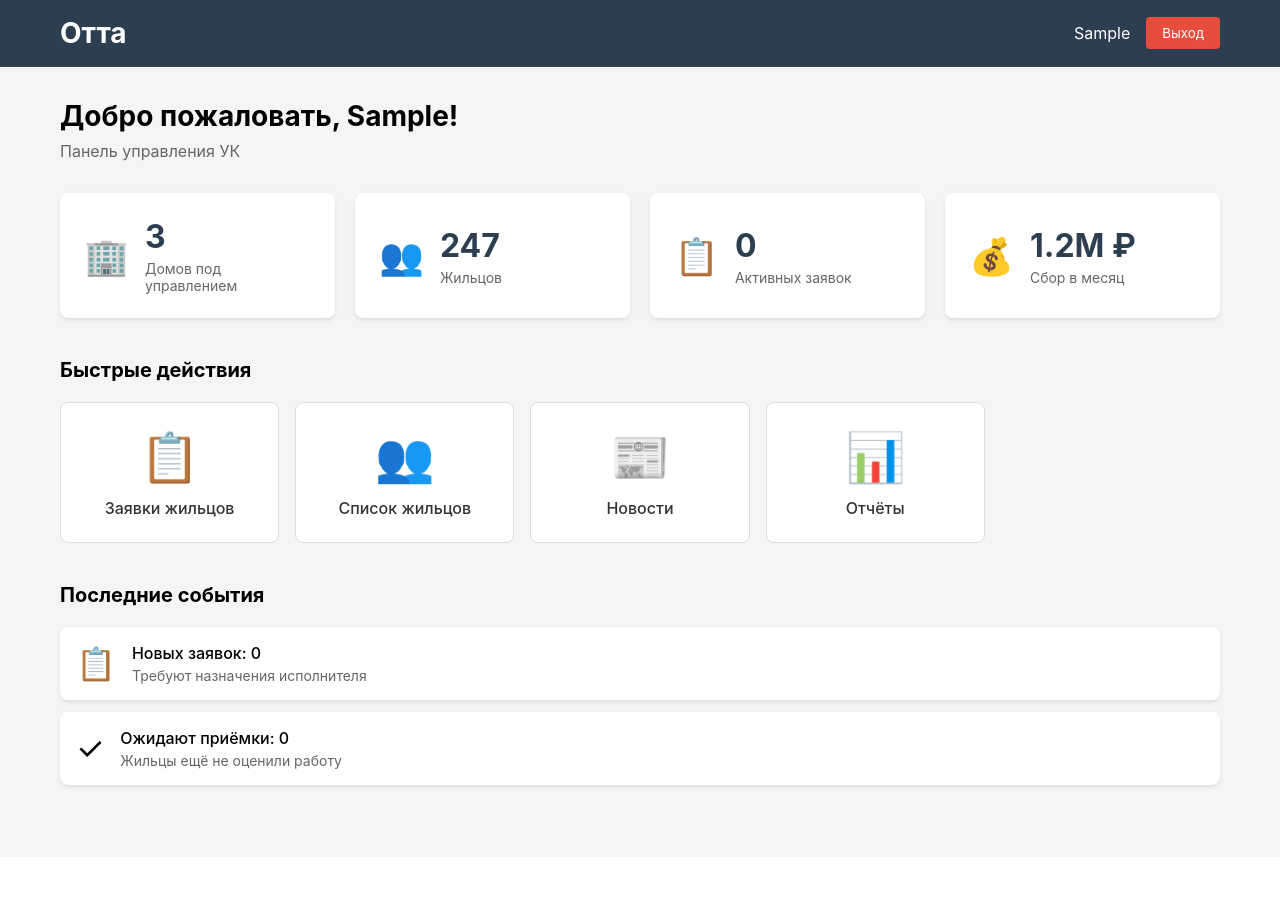
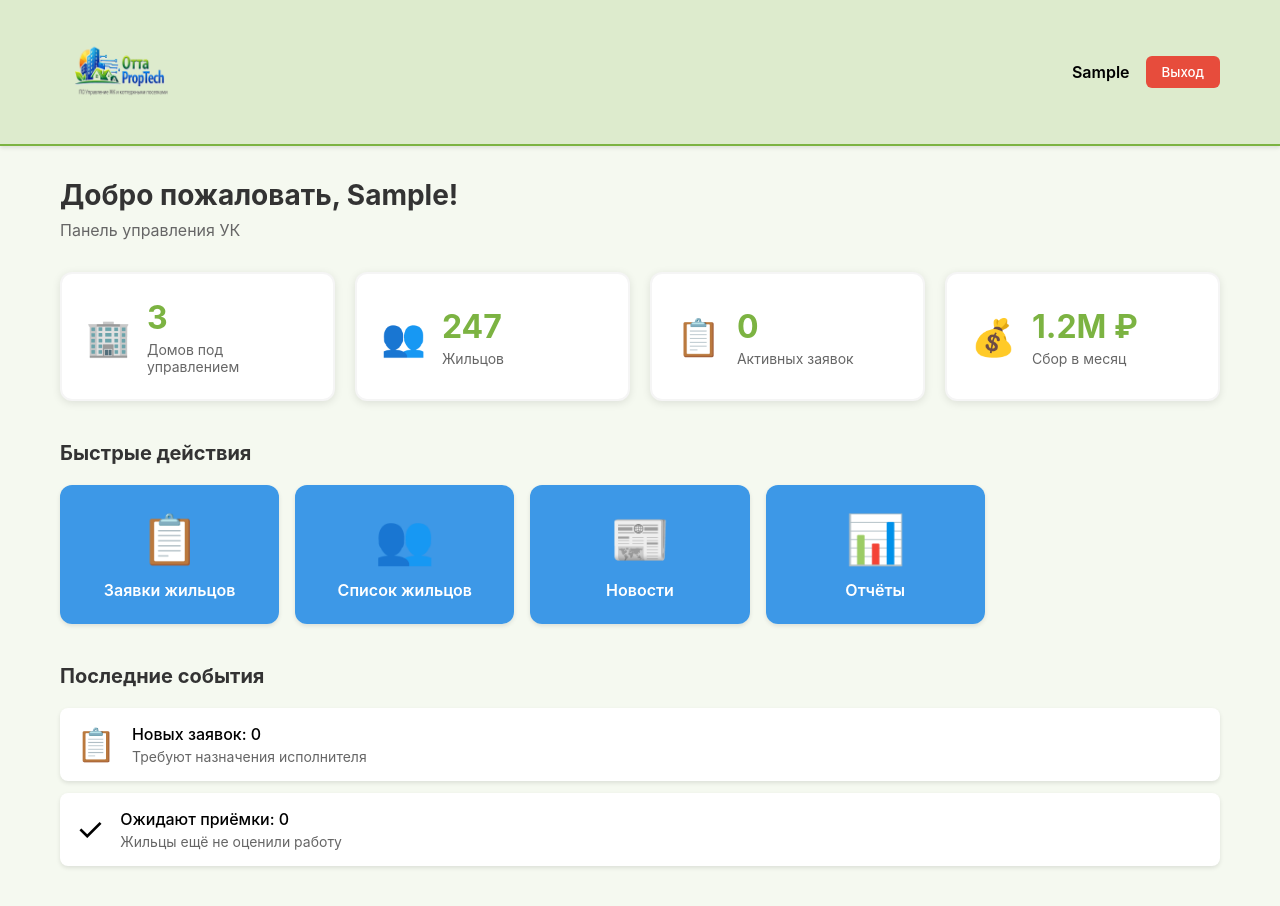
Before and after one commit to beshkarev-hue/smart-zhk-mvp, a React (Create React App) app in the folder frontend/: page /manager/dashboard in a window 1280 px wide. Shown: the top 906 px of the page. Before the commit the page ends 857 px from the top, so only its background shows below. Built offline with nearby package versions, Linux system fonts and the light colour scheme; no server answers; sample sign-in values are in the browser's storage.

Commit message:
Apply consistent branding to all roles: green/blue theme, logo 120px

```diff
--- /dev/null
+++ b/frontend/src/components/Logo.tsx
@@ -0,0 +1,46 @@
+import React from 'react';
+
+interface LogoProps {
+  size?: 'small' | 'medium' | 'large';
+  showText?: boolean;
+}
+
+const Logo: React.FC<LogoProps> = ({ size = 'medium', showText = true }) => {
+  const sizes = {
+    small: { height: 50, fontSize: 18 },
+    medium: { height: 80, fontSize: 24 },
+    large: { height: 120, fontSize: 32 },
+  };
+
+  const currentSize = sizes[size];
+
+  return (
+    <div style={styles.container}>
+      <img
+        src="/assets/logo.png"
+        alt="Отта PropTech"
+        style={{ height: currentSize.height, width: 'auto' }}
+      />
+      {showText && (
+        <span style={{ ...styles.text, fontSize: currentSize.fontSize }}>
+          Отта
+        </span>
+      )}
+    </div>
+  );
+};
+
+const styles: Record<string, React.CSSProperties> = {
+  container: {
+    display: 'flex',
+    alignItems: 'center',
+    gap: '12px',
+  },
+  text: {
+    fontWeight: 'bold',
+    color: '#7CB342',
+    fontFamily: 'Arial, sans-serif',
+  },
+};
+
+export default Logo;
--- a/frontend/src/pages/executor/ExecutorDashboardPage.tsx
+++ b/frontend/src/pages/executor/ExecutorDashboardPage.tsx
@@ -1,4 +1,6 @@
 import React, { useEffect, useState } from 'react';
+import Logo from '../../components/Logo';
+import { colors } from '../../theme/colors';
 import { useNavigate } from 'react-router-dom';
 import { authService, requestsService } from '../../services/api';
 import { Request } from '../../types';
@@ -170,7 +172,7 @@ const ExecutorDashboardPage: React.FC = () => {
     <div style={styles.container}>
       <header style={styles.header}>
         <div style={styles.headerContent}>
-          <h1 style={styles.logo}>Отта - Исполнитель</h1>
+          <Logo size="medium" showText={false} />
           <div style={styles.headerRight}>
             <div style={styles.userInfo}>
               <div style={styles.userName}>{user?.firstName} {user?.lastName}</div>
@@ -363,31 +365,31 @@ const ExecutorDashboardPage: React.FC = () => {
 };
 
 const styles: Record<string, React.CSSProperties> = {
-  container: { minHeight: '100vh', backgroundColor: '#f5f5f5' },
-  header: { backgroundColor: '#2c3e50', borderBottom: '1px solid #34495e', padding: '16px 0' },
+  container: { minHeight: '100vh', backgroundColor: 'rgba(124, 179, 66, 0.08)' },
+  header: { backgroundColor: 'rgba(124, 179, 66, 0.15)', borderBottom: `2px solid ${colors.primary}`, boxShadow: '0 2px 4px rgba(0,0,0,0.1)', padding: '12px 0' },
   headerContent: { maxWidth: '1400px', margin: '0 auto', padding: '0 20px', display: 'flex', justifyContent: 'space-between', alignItems: 'center' },
-  logo: { fontSize: '24px', fontWeight: 'bold', color: 'white', margin: 0 },
+  logo: { fontSize: '24px', fontWeight: '600', color: '#000', margin: 0 },
   headerRight: { display: 'flex', alignItems: 'center', gap: '20px' },
   userInfo: { textAlign: 'right' },
-  userName: { fontSize: '16px', color: 'white', fontWeight: 'bold' },
+  userName: { fontSize: '16px', color: '#000', fontWeight: '600' },
   userPosition: { fontSize: '13px', color: '#95a5a6' },
   userRating: { fontSize: '14px', color: '#f39c12', marginTop: '4px' },
-  logoutButton: { padding: '8px 16px', backgroundColor: '#e74c3c', color: 'white', border: 'none', borderRadius: '4px', cursor: 'pointer' },
+  logoutButton: { padding: '8px 16px', backgroundColor: '#e74c3c', color: '#000', border: 'none', borderRadius: '4px', cursor: 'pointer' },
   main: { maxWidth: '1400px', margin: '0 auto', padding: '32px 20px' },
   statsSection: { display: 'grid', gridTemplateColumns: 'repeat(auto-fit, minmax(200px, 1fr))', gap: '20px', marginBottom: '32px' },
   statCard: { backgroundColor: 'white', padding: '24px', borderRadius: '8px', textAlign: 'center', boxShadow: '0 2px 4px rgba(0,0,0,0.1)' },
-  statValue: { fontSize: '36px', fontWeight: 'bold', color: '#2c3e50', marginBottom: '8px' },
+  statValue: { fontSize: '36px', fontWeight: '600', color: '#2c3e50', marginBottom: '8px' },
   statLabel: { fontSize: '14px', color: '#666' },
   filtersSection: { display: 'flex', gap: '12px', marginBottom: '24px', flexWrap: 'wrap' },
   filter: { padding: '8px 16px', backgroundColor: 'white', border: '1px solid #ddd', borderRadius: '20px', cursor: 'pointer', fontSize: '14px' },
-  filterActive: { padding: '8px 16px', backgroundColor: '#3498db', color: 'white', border: '1px solid #3498db', borderRadius: '20px', cursor: 'pointer', fontSize: '14px', fontWeight: '500' },
+  filterActive: { padding: '8px 16px', backgroundColor: '#3498db', color: '#000', border: '1px solid #3498db', borderRadius: '20px', cursor: 'pointer', fontSize: '14px', fontWeight: '500' },
   requestsList: { display: 'flex', flexDirection: 'column', gap: '16px' },
   requestCard: { backgroundColor: 'white', borderRadius: '8px', padding: '24px', boxShadow: '0 2px 4px rgba(0,0,0,0.1)' },
   requestHeader: { display: 'flex', justifyContent: 'space-between', alignItems: 'center', marginBottom: '16px' },
   requestType: { display: 'flex', alignItems: 'center', gap: '8px' },
   typeIcon: { fontSize: '24px' },
   typeName: { fontSize: '14px', color: '#666', fontWeight: '500' },
-  requestTitle: { fontSize: '20px', fontWeight: 'bold', marginBottom: '12px', marginTop: 0 },
+  requestTitle: { fontSize: '20px', fontWeight: '600', marginBottom: '12px', marginTop: 0 },
   requestDesc: { fontSize: '15px', color: '#555', marginBottom: '16px', lineHeight: '1.6' },
   requestMeta: { display: 'flex', gap: '24px', marginBottom: '16px', flexWrap: 'wrap' },
   metaItem: { display: 'flex', gap: '8px', fontSize: '14px' },
@@ -405,13 +407,13 @@ const styles: Record<string, React.CSSProperties> = {
   ratingDisplay: { fontSize: '16px', marginTop: '8px', color: '#f57c00', fontWeight: '500' },
   residentCommentText: { fontSize: '14px', marginTop: '8px', color: '#555', fontStyle: 'italic' },
   actions: { display: 'flex', gap: '12px', flexWrap: 'wrap' },
-  acceptButton: { flex: 1, padding: '12px', backgroundColor: '#27ae60', color: 'white', border: 'none', borderRadius: '4px', cursor: 'pointer', fontWeight: '500', fontSize: '14px' },
-  rejectButton: { flex: 1, padding: '12px', backgroundColor: '#e74c3c', color: 'white', border: 'none', borderRadius: '4px', cursor: 'pointer', fontWeight: '500', fontSize: '14px' },
-  completeButton: { width: '100%', padding: '12px', backgroundColor: '#3498db', color: 'white', border: 'none', borderRadius: '4px', cursor: 'pointer', fontWeight: '500', fontSize: '14px' },
+  acceptButton: { flex: 1, padding: '12px', backgroundColor: '#27ae60', color: '#000', border: 'none', borderRadius: '4px', cursor: 'pointer', fontWeight: '500', fontSize: '14px' },
+  rejectButton: { flex: 1, padding: '12px', backgroundColor: '#e74c3c', color: '#000', border: 'none', borderRadius: '4px', cursor: 'pointer', fontWeight: '500', fontSize: '14px' },
+  completeButton: { width: '100%', padding: '12px', backgroundColor: '#3498db', color: '#000', border: 'none', borderRadius: '4px', cursor: 'pointer', fontWeight: '500', fontSize: '14px' },
   emptyState: { textAlign: 'center', padding: '60px 20px', color: '#999', fontSize: '18px' },
   modal: { position: 'fixed', top: 0, left: 0, right: 0, bottom: 0, backgroundColor: 'rgba(0,0,0,0.5)', display: 'flex', alignItems: 'center', justifyContent: 'center', zIndex: 1000 },
   modalContent: { backgroundColor: 'white', borderRadius: '8px', padding: '32px', maxWidth: '600px', width: '90%', maxHeight: '90vh', overflow: 'auto' },
-  modalTitle: { fontSize: '24px', fontWeight: 'bold', marginBottom: '8px', marginTop: 0 },
+  modalTitle: { fontSize: '24px', fontWeight: '600', marginBottom: '8px', marginTop: 0 },
   modalSubtitle: { fontSize: '16px', color: '#666', marginBottom: '24px' },
   inputGroup: { marginBottom: '20px' },
   label: { display: 'block', fontSize: '14px', fontWeight: '500', marginBottom: '8px' },
@@ -420,8 +422,8 @@ const styles: Record<string, React.CSSProperties> = {
   hint: { display: 'block', marginTop: '4px', fontSize: '12px', color: '#999' },
   modalActions: { display: 'flex', gap: '12px', justifyContent: 'flex-end' },
   cancelButton: { padding: '10px 20px', backgroundColor: 'white', border: '1px solid #ddd', borderRadius: '4px', cursor: 'pointer' },
-  saveButton: { padding: '10px 20px', backgroundColor: '#27ae60', color: 'white', border: 'none', borderRadius: '4px', cursor: 'pointer', fontWeight: '500' },
-  rejectButtonModal: { padding: '10px 20px', backgroundColor: '#e74c3c', color: 'white', border: 'none', borderRadius: '4px', cursor: 'pointer', fontWeight: '500' },
+  saveButton: { padding: '10px 20px', backgroundColor: '#27ae60', color: '#000', border: 'none', borderRadius: '4px', cursor: 'pointer', fontWeight: '500' },
+  rejectButtonModal: { padding: '10px 20px', backgroundColor: '#e74c3c', color: '#000', border: 'none', borderRadius: '4px', cursor: 'pointer', fontWeight: '500' },
   loading: { minHeight: '100vh', display: 'flex', alignItems: 'center', justifyContent: 'center', fontSize: '20px' },
 };
 
--- a/frontend/src/pages/manager/ManagerDashboardPage.tsx
+++ b/frontend/src/pages/manager/ManagerDashboardPage.tsx
@@ -1,6 +1,8 @@
 import React, { useEffect, useState } from 'react';
 import { useNavigate } from 'react-router-dom';
 import { authService, requestsService } from '../../services/api';
+import Logo from '../../components/Logo';
+import { colors } from '../../theme/colors';
 
 const ManagerDashboardPage: React.FC = () => {
   const navigate = useNavigate();
@@ -27,7 +29,6 @@ const ManagerDashboardPage: React.FC = () => {
         r.status === 'new' || r.status === 'assigned' || r.status === 'in_progress' || r.status === 'accepted'
       ).length;
 
-      // Проверяем есть ли непросмотренные уведомления
       const lastVisit = localStorage.getItem('manager_last_visit') || '0';
       const hasNew = requests.some((r: any) =>
         (r.status === 'new' || (r.status === 'completed' && r.residentApproval === null)) &&
@@ -46,7 +47,6 @@ const ManagerDashboardPage: React.FC = () => {
   };
 
   const handleNavigateToRequests = () => {
-    // Сохраняем время посещения
     localStorage.setItem('manager_last_visit', Date.now().toString());
     navigate('/manager/requests');
   };
@@ -60,7 +60,7 @@ const ManagerDashboardPage: React.FC = () => {
     <div style={styles.container}>
       <header style={styles.header}>
         <div style={styles.headerContent}>
-          <h1 style={styles.logo}>Отта</h1>
+          <Logo size="large" showText={false} />
           <div style={styles.headerRight}>
             <span style={styles.userName}>{user?.firstName || 'Менеджер'}</span>
             <button onClick={handleLogout} style={styles.logoutButton}>Выход</button>
@@ -164,38 +164,48 @@ const ManagerDashboardPage: React.FC = () => {
 };
 
 const styles: Record<string, React.CSSProperties> = {
-  container: { minHeight: '100vh', backgroundColor: '#f5f5f5' },
-  header: { backgroundColor: '#2c3e50', borderBottom: '1px solid #34495e', padding: '16px 0' },
+  container: { minHeight: '100vh', backgroundColor: 'rgba(124, 179, 66, 0.08)' },
+  header: { backgroundColor: 'rgba(124, 179, 66, 0.2)', borderBottom: `2px solid ${colors.primary}`, padding: '12px 0', boxShadow: '0 2px 4px rgba(0,0,0,0.1)' },
   headerContent: { maxWidth: '1200px', margin: '0 auto', padding: '0 20px', display: 'flex', justifyContent: 'space-between', alignItems: 'center' },
-  logo: { fontSize: '28px', fontWeight: 'bold', color: 'white', margin: 0 },
   headerRight: { display: 'flex', alignItems: 'center', gap: '16px' },
-  userName: { fontSize: '16px', color: 'white' },
-  logoutButton: { padding: '8px 16px', backgroundColor: '#e74c3c', color: 'white', border: 'none', borderRadius: '4px', cursor: 'pointer' },
+  userName: { fontSize: '16px', color: '#000', fontWeight: '600' },
+  logoutButton: { padding: '8px 16px', backgroundColor: colors.error, color: 'white', border: 'none', borderRadius: '6px', cursor: 'pointer', fontWeight: '500' },
   main: { maxWidth: '1200px', margin: '0 auto', padding: '32px 20px' },
   welcomeSection: { marginBottom: '32px' },
-  welcomeTitle: { fontSize: '28px', fontWeight: 'bold', marginBottom: '8px', marginTop: 0 },
-  welcomeSubtitle: { fontSize: '16px', color: '#666', margin: 0 },
+  welcomeTitle: { fontSize: '28px', fontWeight: 'bold', marginBottom: '8px', marginTop: 0, color: colors.text },
+  welcomeSubtitle: { fontSize: '16px', color: colors.textLight, margin: 0 },
   statsSection: { display: 'grid', gridTemplateColumns: 'repeat(auto-fit, minmax(250px, 1fr))', gap: '20px', marginBottom: '40px' },
-  statCard: { backgroundColor: 'white', borderRadius: '8px', padding: '24px', display: 'flex', alignItems: 'center', gap: '16px', boxShadow: '0 2px 4px rgba(0,0,0,0.1)' },
+  statCard: { backgroundColor: 'white', borderRadius: '12px', padding: '24px', display: 'flex', alignItems: 'center', gap: '16px', boxShadow: '0 2px 8px rgba(0,0,0,0.1)', border: `2px solid ${colors.light}` },
   statIcon: { fontSize: '36px' },
   statContent: { flex: 1 },
-  statValue: { fontSize: '32px', fontWeight: 'bold', color: '#2c3e50', marginBottom: '4px' },
-  statLabel: { fontSize: '14px', color: '#666' },
+  statValue: { fontSize: '32px', fontWeight: 'bold', color: colors.primary, marginBottom: '4px' },
+  statLabel: { fontSize: '14px', color: colors.textLight },
   quickActionsSection: { marginBottom: '40px' },
-  sectionTitle: { fontSize: '20px', fontWeight: 'bold', marginBottom: '20px', marginTop: 0 },
+  sectionTitle: { fontSize: '20px', fontWeight: 'bold', marginBottom: '20px', marginTop: 0, color: colors.text },
   quickActionsGrid: { display: 'grid', gridTemplateColumns: 'repeat(auto-fill, minmax(200px, 1fr))', gap: '16px' },
-  quickActionCard: { position: 'relative', backgroundColor: 'white', border: '1px solid #ddd', borderRadius: '8px', padding: '24px', textAlign: 'center', cursor: 'pointer', transition: 'all 0.2s' },
+  quickActionCard: {
+    position: 'relative',
+    backgroundColor: 'rgba(30, 136, 229, 0.85)',
+    border: 'none',
+    borderRadius: '12px',
+    padding: '24px',
+    textAlign: 'center',
+    cursor: 'pointer',
+    transition: 'all 0.2s',
+    boxShadow: '0 2px 4px rgba(0,0,0,0.1)',
+    color: 'white'
+  },
   quickActionIcon: { fontSize: '48px', marginBottom: '12px' },
-  quickActionTitle: { fontSize: '16px', fontWeight: '500', color: '#333' },
-  badge: { position: 'absolute', top: '10px', right: '10px', backgroundColor: '#e74c3c', color: 'white', borderRadius: '12px', padding: '4px 8px', fontSize: '12px', fontWeight: 'bold' },
-  notificationDot: { position: 'absolute', top: '10px', right: '10px', backgroundColor: '#e74c3c', borderRadius: '50%', width: '12px', height: '12px' },
+  quickActionTitle: { fontSize: '16px', fontWeight: '600', color: 'white' },
+  badge: { position: 'absolute', top: '10px', right: '10px', backgroundColor: colors.accent, color: 'white', borderRadius: '12px', padding: '4px 8px', fontSize: '12px', fontWeight: 'bold' },
+  notificationDot: { position: 'absolute', top: '10px', right: '10px', backgroundColor: colors.error, borderRadius: '50%', width: '12px', height: '12px' },
   recentSection: { marginBottom: '40px' },
   eventsList: { display: 'flex', flexDirection: 'column', gap: '12px' },
   eventItem: { backgroundColor: 'white', borderRadius: '8px', padding: '16px', display: 'flex', alignItems: 'center', gap: '16px', boxShadow: '0 2px 4px rgba(0,0,0,0.1)' },
   eventIcon: { fontSize: '32px' },
   eventContent: { flex: 1 },
   eventTitle: { fontSize: '16px', fontWeight: '500', marginBottom: '4px' },
-  eventTime: { fontSize: '14px', color: '#666' },
+  eventTime: { fontSize: '14px', color: colors.textLight },
 };
 
 export default ManagerDashboardPage;
--- a/frontend/src/pages/resident/DashboardPage.tsx
+++ b/frontend/src/pages/resident/DashboardPage.tsx
@@ -1,6 +1,8 @@
 import React, { useEffect, useState } from 'react';
 import { useNavigate } from 'react-router-dom';
 import { authService, requestsService } from '../../services/api';
+import Logo from '../../components/Logo';
+import { colors } from '../../theme/colors';
 
 const DashboardPage: React.FC = () => {
   const navigate = useNavigate();
@@ -21,7 +23,6 @@ const DashboardPage: React.FC = () => {
       const requests = await requestsService.getByUser(authService.getCurrentUser()?.id || '');
       const active = requests.filter((r: any) => r.status === 'new' || r.status === 'assigned' || r.status === 'accepted' || r.status === 'in_progress').length;
 
-      // Проверяем есть ли непросмотренные обновления
       const lastVisit = localStorage.getItem('resident_last_visit') || '0';
       const hasNew = requests.some((r: any) =>
         (r.response || r.assignedTo || r.executorComment || r.status === 'completed') &&
@@ -38,7 +39,6 @@ const DashboardPage: React.FC = () => {
   };
 
   const handleNavigateToRequests = () => {
-    // Сохраняем время посещения
     localStorage.setItem('resident_last_visit', Date.now().toString());
     navigate('/resident/requests');
   };
@@ -52,7 +52,7 @@ const DashboardPage: React.FC = () => {
     <div style={styles.container}>
       <header style={styles.header}>
         <div style={styles.headerContent}>
-          <h1 style={styles.logo}>Отта</h1>
+          <Logo size="large" showText={false} />
           <div style={styles.headerRight}>
             <span style={styles.userName}>{user?.firstName || 'Пользователь'}</span>
             <button onClick={handleLogout} style={styles.logoutButton}>Выход</button>
@@ -135,31 +135,41 @@ const DashboardPage: React.FC = () => {
 };
 
 const styles: Record<string, React.CSSProperties> = {
-  container: { minHeight: '100vh', backgroundColor: '#f5f5f5' },
-  header: { backgroundColor: 'white', borderBottom: '1px solid #ddd', padding: '16px 0' },
+  container: { minHeight: '100vh', backgroundColor: 'rgba(124, 179, 66, 0.08)' },
+  header: { backgroundColor: 'rgba(124, 179, 66, 0.2)', borderBottom: `2px solid ${colors.primary}`, padding: '12px 0', boxShadow: '0 2px 4px rgba(0,0,0,0.1)' },
   headerContent: { maxWidth: '1200px', margin: '0 auto', padding: '0 20px', display: 'flex', justifyContent: 'space-between', alignItems: 'center' },
-  logo: { fontSize: '24px', fontWeight: 'bold', color: '#007bff', margin: 0 },
   headerRight: { display: 'flex', alignItems: 'center', gap: '16px' },
-  userName: { fontSize: '16px', color: '#333' },
-  logoutButton: { padding: '8px 16px', backgroundColor: '#dc3545', color: 'white', border: 'none', borderRadius: '4px', cursor: 'pointer' },
+  userName: { fontSize: '16px', color: '#000', fontWeight: '600' },
+  logoutButton: { padding: '8px 16px', backgroundColor: colors.error, color: 'white', border: 'none', borderRadius: '6px', cursor: 'pointer', fontWeight: '500' },
   main: { maxWidth: '1200px', margin: '0 auto', padding: '32px 20px' },
   welcomeSection: { marginBottom: '32px' },
-  welcomeTitle: { fontSize: '28px', fontWeight: 'bold', marginBottom: '8px', marginTop: 0 },
-  welcomeAddress: { fontSize: '16px', color: '#666', margin: 0 },
+  welcomeTitle: { fontSize: '28px', fontWeight: 'bold', marginBottom: '8px', marginTop: 0, color: colors.text },
+  welcomeAddress: { fontSize: '16px', color: colors.textLight, margin: 0 },
   statsSection: { display: 'grid', gridTemplateColumns: 'repeat(auto-fit, minmax(250px, 1fr))', gap: '20px', marginBottom: '40px' },
-  statCard: { backgroundColor: 'white', borderRadius: '8px', padding: '24px', display: 'flex', alignItems: 'center', gap: '16px', boxShadow: '0 2px 4px rgba(0,0,0,0.1)' },
+  statCard: { backgroundColor: 'white', borderRadius: '12px', padding: '24px', display: 'flex', alignItems: 'center', gap: '16px', boxShadow: '0 2px 8px rgba(0,0,0,0.1)', border: `2px solid ${colors.light}` },
   statIcon: { fontSize: '36px' },
   statContent: { flex: 1 },
-  statValue: { fontSize: '32px', fontWeight: 'bold', color: '#007bff', marginBottom: '4px' },
-  statLabel: { fontSize: '14px', color: '#666' },
+  statValue: { fontSize: '32px', fontWeight: 'bold', color: colors.primary, marginBottom: '4px' },
+  statLabel: { fontSize: '14px', color: colors.textLight },
   quickActionsSection: { marginBottom: '40px' },
-  sectionTitle: { fontSize: '20px', fontWeight: 'bold', marginBottom: '20px', marginTop: 0 },
+  sectionTitle: { fontSize: '20px', fontWeight: 'bold', marginBottom: '20px', marginTop: 0, color: colors.text },
   quickActionsGrid: { display: 'grid', gridTemplateColumns: 'repeat(auto-fill, minmax(150px, 1fr))', gap: '16px' },
-  quickActionCard: { position: 'relative', backgroundColor: 'white', border: '1px solid #ddd', borderRadius: '8px', padding: '24px', textAlign: 'center', cursor: 'pointer', transition: 'all 0.2s' },
+  quickActionCard: {
+    position: 'relative',
+    backgroundColor: 'rgba(30, 136, 229, 0.85)',
+    border: 'none',
+    borderRadius: '12px',
+    padding: '24px',
+    textAlign: 'center',
+    cursor: 'pointer',
+    transition: 'all 0.2s',
+    boxShadow: '0 2px 4px rgba(0,0,0,0.1)',
+    color: 'white'
+  },
   quickActionIcon: { fontSize: '48px', marginBottom: '12px' },
-  quickActionTitle: { fontSize: '14px', fontWeight: '500', color: '#333' },
-  badge: { position: 'absolute', top: '10px', right: '10px', backgroundColor: '#007bff', color: 'white', borderRadius: '12px', padding: '4px 8px', fontSize: '12px', fontWeight: 'bold' },
-  updateBadge: { position: 'absolute', top: '10px', right: '10px', backgroundColor: '#e74c3c', borderRadius: '50%', width: '12px', height: '12px' },
+  quickActionTitle: { fontSize: '14px', fontWeight: '600', color: 'white' },
+  badge: { position: 'absolute', top: '10px', right: '10px', backgroundColor: colors.accent, color: 'white', borderRadius: '12px', padding: '4px 8px', fontSize: '12px', fontWeight: 'bold' },
+  updateBadge: { position: 'absolute', top: '10px', right: '10px', backgroundColor: colors.error, borderRadius: '50%', width: '12px', height: '12px' },
 };
 
 export default DashboardPage;
--- /dev/null
+++ b/frontend/src/theme/colors.ts
@@ -0,0 +1,19 @@
+export const colors = {
+  // Основные цвета бренда
+  primary: '#7CB342',      // Зелёный
+  secondary: '#1E88E5',    // Синий
+  accent: '#FF9800',       // Оранжевый
+
+  // Статусы
+  success: '#7CB342',
+  warning: '#FF9800',
+  error: '#e74c3c',
+  info: '#1E88E5',
+
+  // Нейтральные
+  dark: '#2c3e50',
+  light: '#f5f5f5',
+  white: '#ffffff',
+  text: '#333333',
+  textLight: '#666666',
+};
```
Also changed, not shown: frontend/public/assets/logo.png (added).
